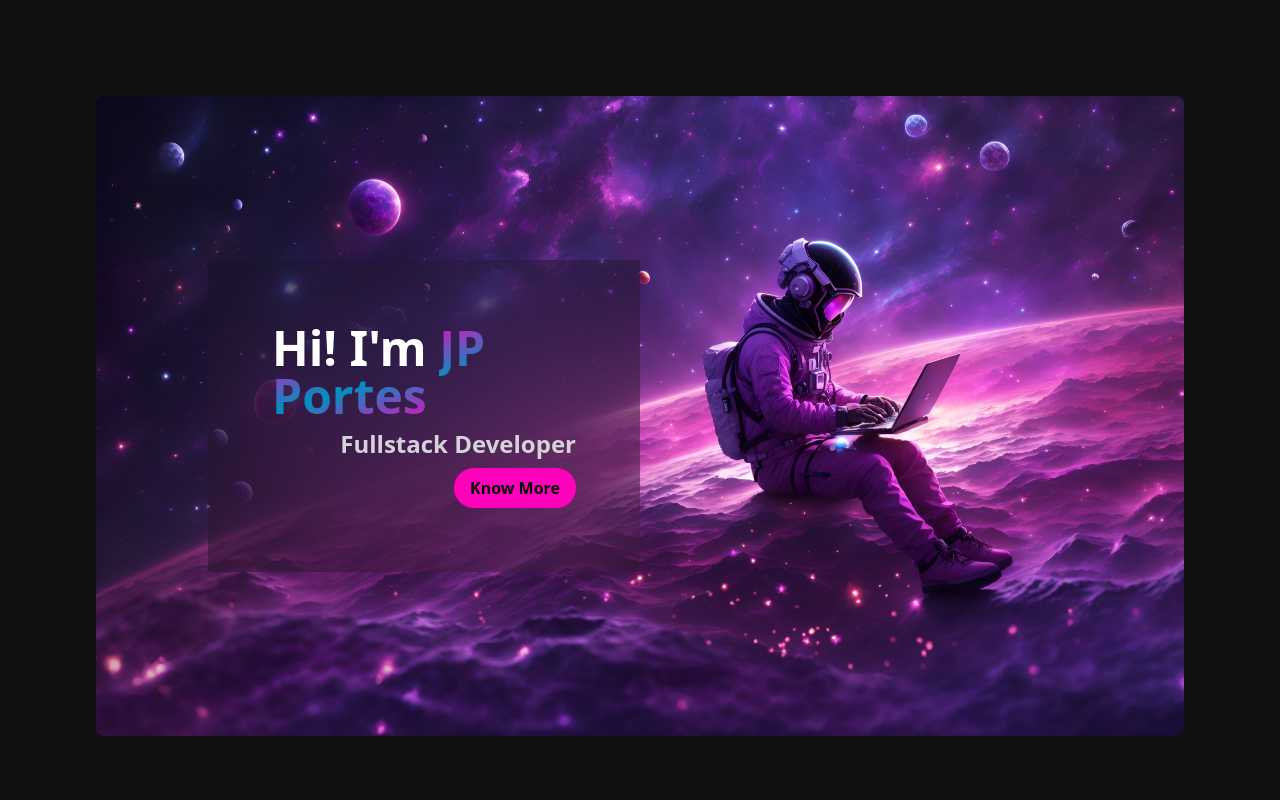
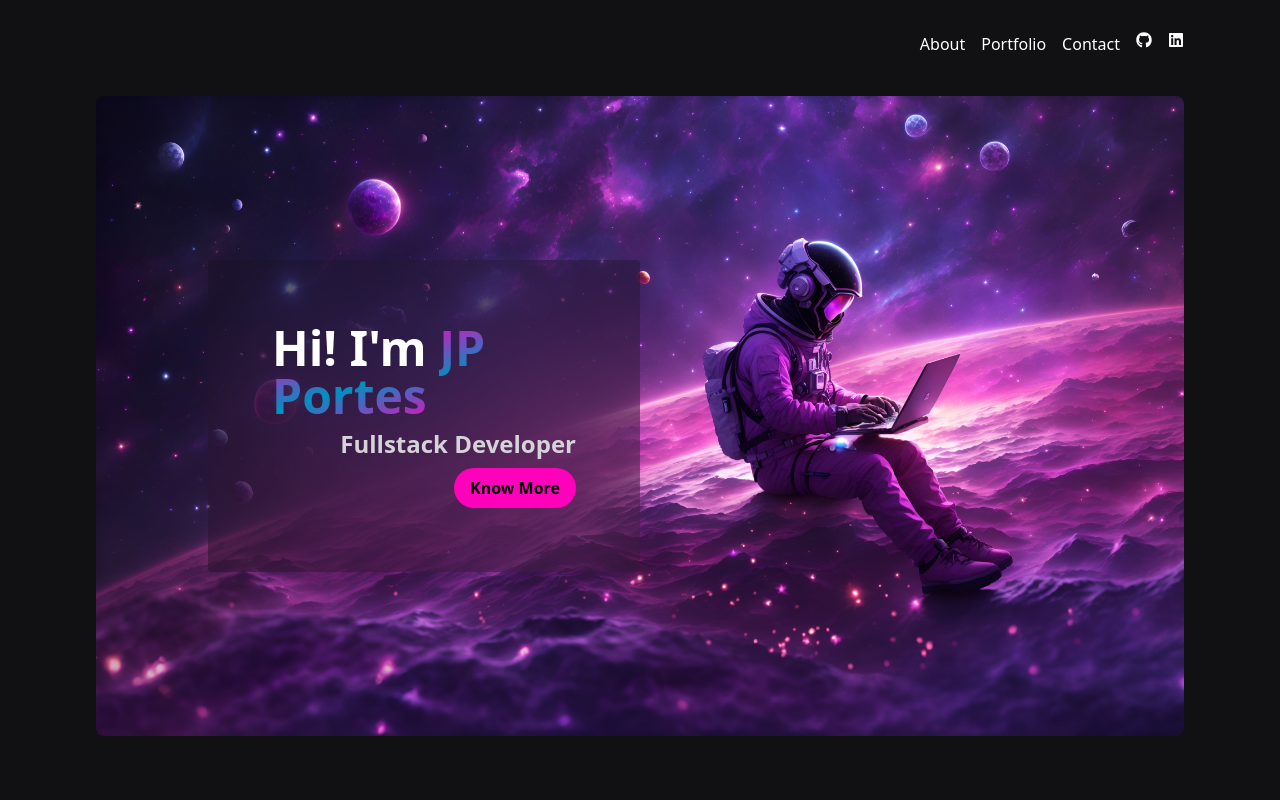
Before and after one commit to PortsZ/portszfolio, a Next.js app: page / in a window 1280 px wide. Shown: the top 800 px of the page. Built offline with nearby package versions, Linux system fonts and the light colour scheme.

Commit message:
updated navbar

```diff
--- a/package.json
+++ b/package.json
@@ -21,6 +21,7 @@
     "postcss": "8.4.27",
     "react": "18.2.0",
     "react-dom": "18.2.0",
+    "react-icons": "^4.11.0",
     "react-parallax-tilt": "^1.7.166",
     "react-tilt": "^1.0.2",
     "typescript": "5.1.6"
--- a/src/app/page.tsx
+++ b/src/app/page.tsx
@@ -5,6 +5,7 @@ import Stack from "@/components/stack/Stack";
 import CardFlex from "@/components/flex/CardFlex";
 import SmallAbout from "@/components/about/SmallAbout";
 import Portfolio from "@/components/portfolio/Portfolio";
+import Navbar from "@/components/navigation/Navbar"
 //
 //
 //
@@ -13,6 +14,9 @@ import Portfolio from "@/components/portfolio/Portfolio";
 export default function Home() {
   return (
     <main className="flex min-h-screen flex-col items-center justify-start scroll-smooth">
+
+        <Navbar/>
+
       <section className="flex min-h-screen w-full flex-grow items-center justify-center p-2 ss:p-8 sm:p-24">
         <Hero />
       </section>
--- /dev/null
+++ b/src/components/navigation/Navbar.tsx
@@ -0,0 +1,17 @@
+import { FaGithub, FaLinkedin } from 'react-icons/fa';
+
+const Navbar = () => {
+    return (
+        <nav className="fixed z-10 flex justify-end w-full text-white p-8 sm:px-24">
+            <ul className="flex space-x-4">
+                <li><a href="#">About</a></li>
+                <li><a href="#">Portfolio</a></li>
+                <li><a href="#">Contact</a></li>
+                <li><a href="https://github.com"><FaGithub /></a></li>
+                <li><a href="https://linkedin.com"><FaLinkedin /></a></li>
+            </ul>
+        </nav>
+    );
+};
+
+export default Navbar;
--- a/src/components/portfolio/Portfolio.tsx
+++ b/src/components/portfolio/Portfolio.tsx
@@ -61,14 +61,11 @@ const Portfolio = () => {
             >
               <HoverableCard>
                 <div>
-
                   <ProjectCard
                     title={selectedProject.preview.title}
                     techStack={selectedProject.techStack}
                     features={selectedProject.features}
-
                   />
-
                 </div>
               </HoverableCard>
             </motion.div>
```
Also changed, not shown: 1 other file (tests, documents, lock files or other folders).
